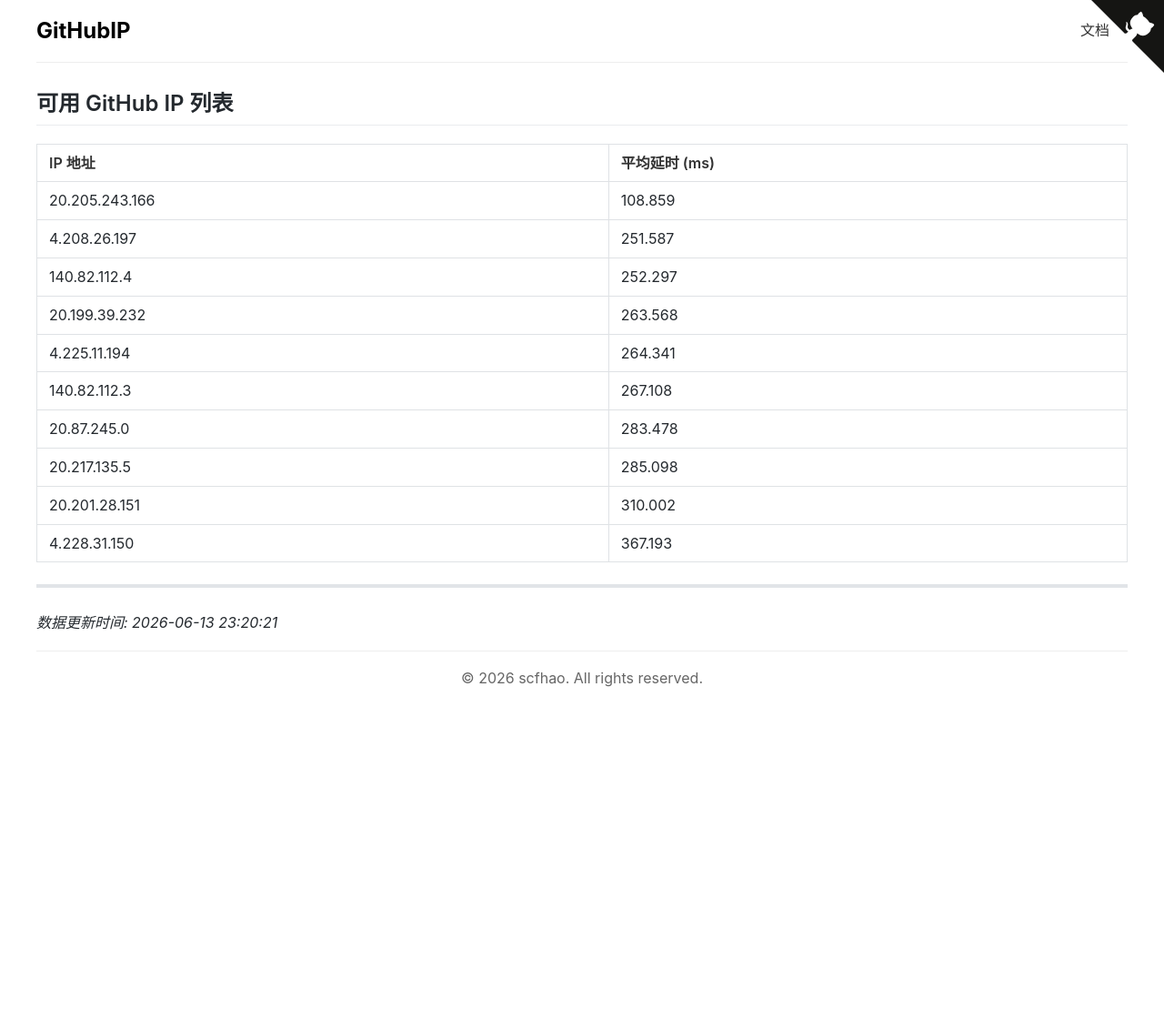
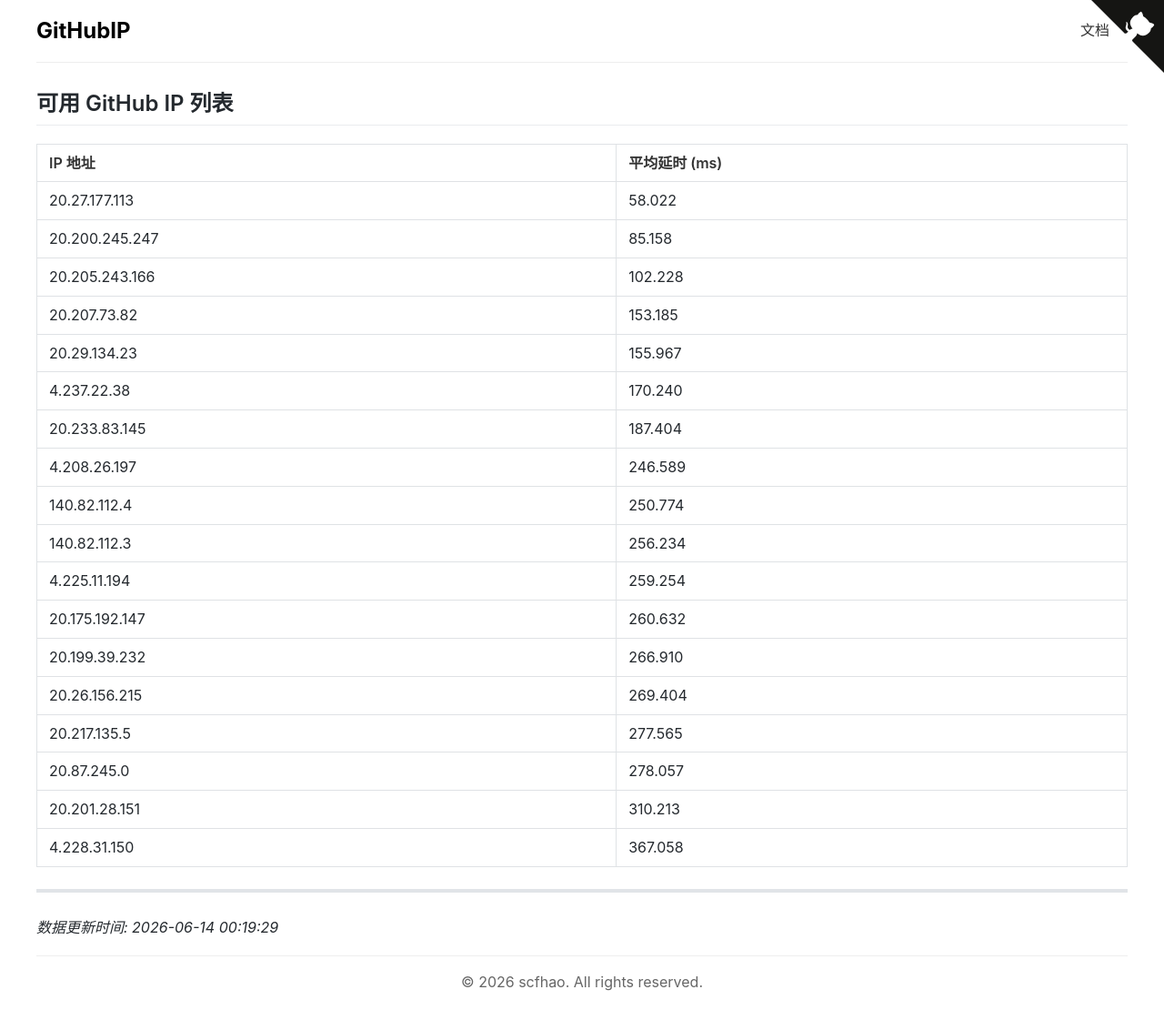
Before and after one commit to scfhao/GitHubIP, a Jekyll site: the page built from index.md, in a window 1280 px wide. Shown: the whole page at 91% size. Built offline with Jekyll 4.4.1, drawn with Linux system fonts in a browser that asks for light colours; before the commit the page ends 900 px from its top, so only the background shows below that.

Commit message:
自动脚本执行 - 2026-06-14 00:19:29

```diff
--- a/index.md
+++ b/index.md
@@ -1,24 +1,32 @@
 ---
 layout: home
 title: GitHub IP 列表
-date: 2026-06-13 23:20:21
+date: 2026-06-14 00:19:29
 ---
 
 ## 可用 GitHub IP 列表
 
 | IP 地址 | 平均延时 (ms) |
 |---------|--------------|
-| 20.205.243.166 | 108.859 |
-| 4.208.26.197 | 251.587 |
-| 140.82.112.4 | 252.297 |
-| 20.199.39.232 | 263.568 |
-| 4.225.11.194 | 264.341 |
-| 140.82.112.3 | 267.108 |
-| 20.87.245.0 | 283.478 |
-| 20.217.135.5 | 285.098 |
-| 20.201.28.151 | 310.002 |
-| 4.228.31.150 | 367.193 |
+| 20.27.177.113 | 58.022 |
+| 20.200.245.247 | 85.158 |
+| 20.205.243.166 | 102.228 |
+| 20.207.73.82 | 153.185 |
+| 20.29.134.23 | 155.967 |
+| 4.237.22.38 | 170.240 |
+| 20.233.83.145 | 187.404 |
+| 4.208.26.197 | 246.589 |
+| 140.82.112.4 | 250.774 |
+| 140.82.112.3 | 256.234 |
+| 4.225.11.194 | 259.254 |
+| 20.175.192.147 | 260.632 |
+| 20.199.39.232 | 266.910 |
+| 20.26.156.215 | 269.404 |
+| 20.217.135.5 | 277.565 |
+| 20.87.245.0 | 278.057 |
+| 20.201.28.151 | 310.213 |
+| 4.228.31.150 | 367.058 |
 
 ---
 
-*数据更新时间: 2026-06-13 23:20:21*
+*数据更新时间: 2026-06-14 00:19:29*
```
